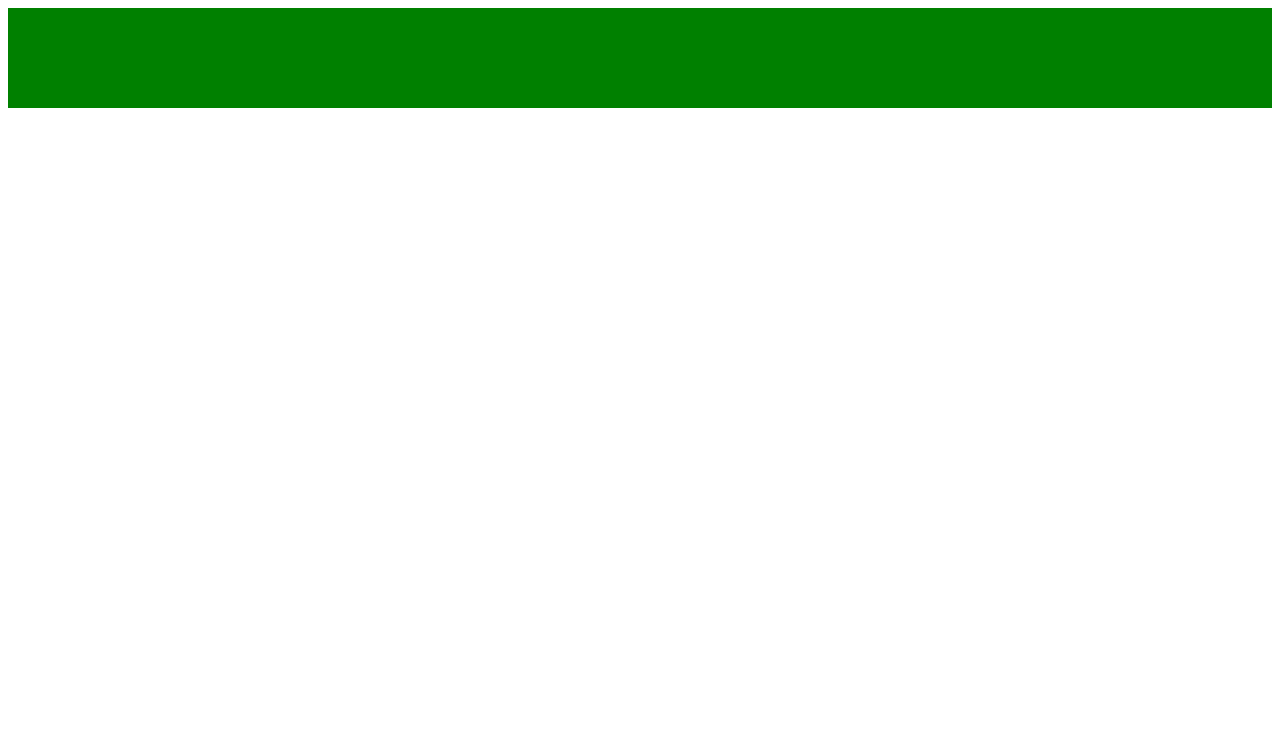
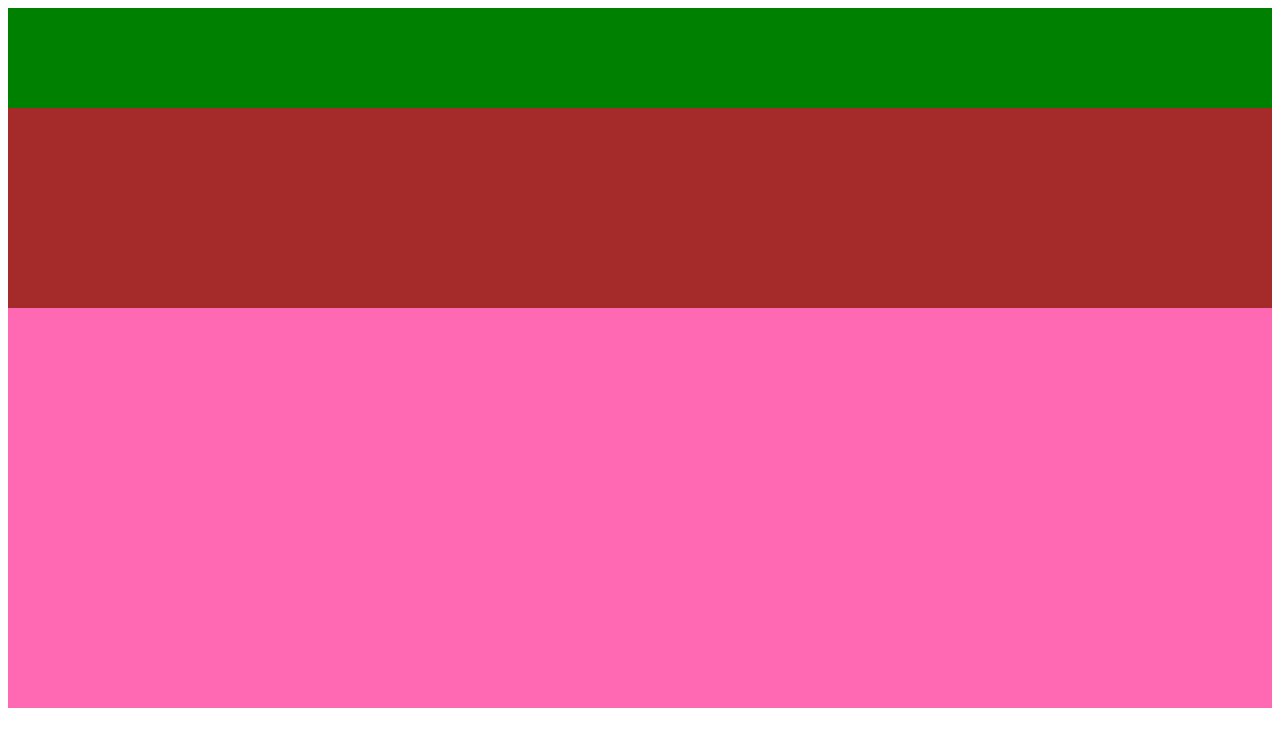
Before and after one commit to rizwanbhatti/gitabcd, a plain HTML site: page index.html in a window 1280 px wide. Drawn offline with Linux system fonts and the light colour scheme.

Commit message:
slider done

```diff
--- a/index.html
+++ b/index.html
@@ -10,9 +10,22 @@
             height: 100px;
             background-color: green;
         }
+        .box2{
+            width: 100%;
+            height: 200px;
+            background-color: brown;
+        }
+        .box3{
+            width: 100%;
+            height: 400px;
+            background-color: hotpink;
+        }
     </style>
 </head>
 <body>
     <div class="box"></div>
+
+    <div class="box2"></div>
+    <div class="box3"></div>
 </body>
 </html>
```
